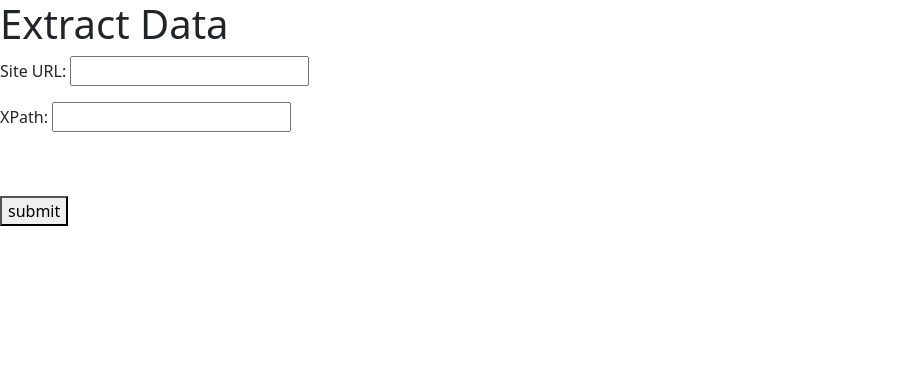
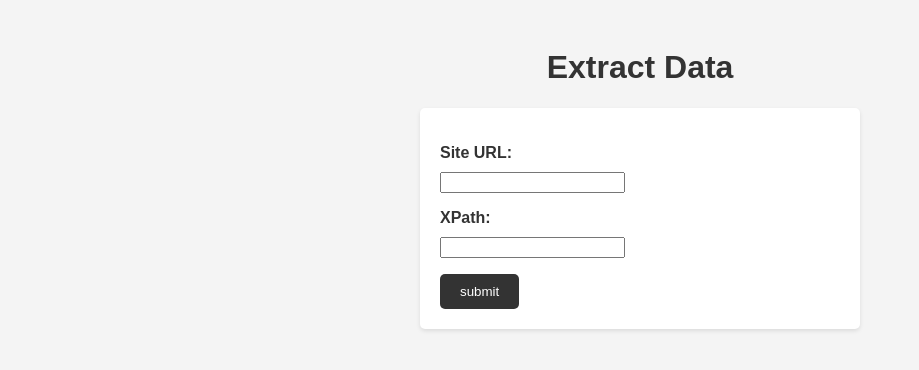
Before and after one commit to Dhruvdangi03/webscrapper-python, a Django app: page / in a window 1280 px wide. Shown: the top 370 px of the page, without its empty margins (0-919 px from the left). Run offline with Django 4.2, Linux system fonts and the light colour scheme.

Commit message:
Update form.html
Added a bit of Styling

```diff
--- a/webscrapper/Templates/bot/form.html
+++ b/webscrapper/Templates/bot/form.html
@@ -2,12 +2,52 @@
 <html lang="en">
 <head>
     <meta charset="UTF-8">
-    <title>Details</title>
-    <link href="https://cdn.jsdelivr.net/npm/bootstrap@5.3.0-alpha1/dist/css/bootstrap.min.css" rel="stylesheet" integrity="sha384-GLhlTQ8iRABdZLl6O3oVMWSktQOp6b7In1Zl3/Jr59b6EGGoI1aFkw7cmDA6j6gD" crossorigin="anonymous">
+    <title>Web Scrapper</title>
+    <style>
+        /* CSS styles */
+        body {
+            font-family: Arial, sans-serif;
+            background-color: #f4f4f4;
+            padding: 20px;
+        }
 
+        h1 {
+            text-align: center;
+            color: #333;
+        }
+
+        form {
+            max-width: 400px;
+            margin: 0 auto;
+            background-color: #fff;
+            padding: 20px;
+            border-radius: 5px;
+            box-shadow: 0 2px 4px rgba(0, 0, 0, 0.1);
+        }
+
+        label {
+            display: block;
+            margin-bottom: 10px;
+            color: #333;
+            font-weight: bold;
+        }
+
+        input[type="file"] {
+            margin-bottom: 10px;
+        }
+
+        button[type="submit"] {
+            background-color: #333;
+            color: #fff;
+            padding: 10px 20px;
+            border: none;
+            border-radius: 5px;
+            cursor: pointer;
+        }
+    </style>
 </head>
     <body>
-          <h1>Extract Data</h1>
+        <h1>Extract Data</h1>
         <form action="" method="post">
             {% csrf_token %}
             {{ form.as_p }}
```
